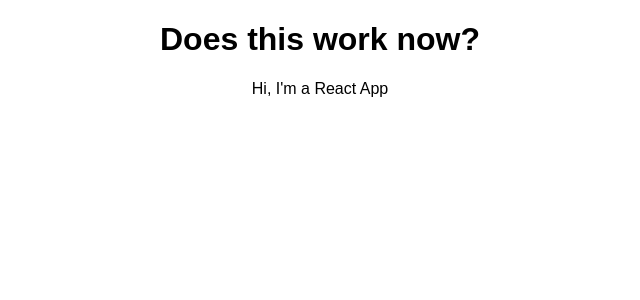
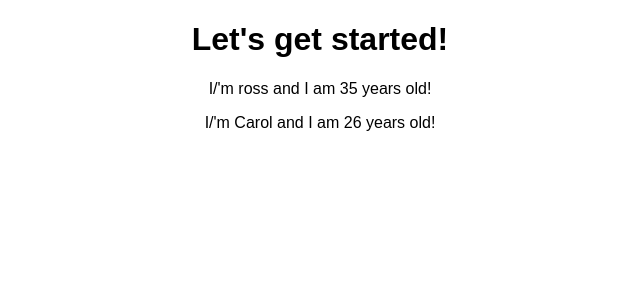
Before and after one commit to rossmawd/burger-creator, a React (Create React App) app: page / in a window 1280 px wide. Shown: the top 300 px of the page, without its empty margins (320-960 px from the left). Built offline with nearby package versions, Linux system fonts and the light colour scheme.

Commit message:
covered props.children

```diff
--- a/src/App.js
+++ b/src/App.js
@@ -1,15 +1,27 @@
 import React, { Component } from 'react';
+import Person from './Person/Person'
 
 import './App.css';
 
 class App extends Component {
+
+  state = {
+    person: [
+      {name: "ross", age: 35},
+      {name: "Carol", age: 26}
+
+    ]
+  }
   render() {
-    //   return (
-    //     <div className="App">
-    // <h1>Let's get started!</h1>
-    //     </div>
-    //   );
-    return React.createElement('div', {className: 'App'}, React.createElement('h1', null, 'Does this work now?'), 'Hi, I\'m a React App')
+      return (
+        <div className="App">
+    <h1>Let's get started!</h1>
+    <Person {...this.state.person[0]}></Person>
+    <Person {...this.state.person[1]}></Person>
+
+        </div>
+      );
+    // return React.createElement('div', {className: 'App'}, React.createElement('h1', null, 'Does this work now?'), 'Hi, I\'m a React App')
   }
 }
 
--- /dev/null
+++ b/src/Person/Person.js
@@ -0,0 +1,16 @@
+
+import React from 'react';
+
+
+const Person = ({ name, age }) => {
+
+  return (
+    <div>
+      <p>I/'m {name} and I am {age} years old!</p>
+      <p> </p>
+    </div>
+  )
+
+}
+
+export default Person;
```
